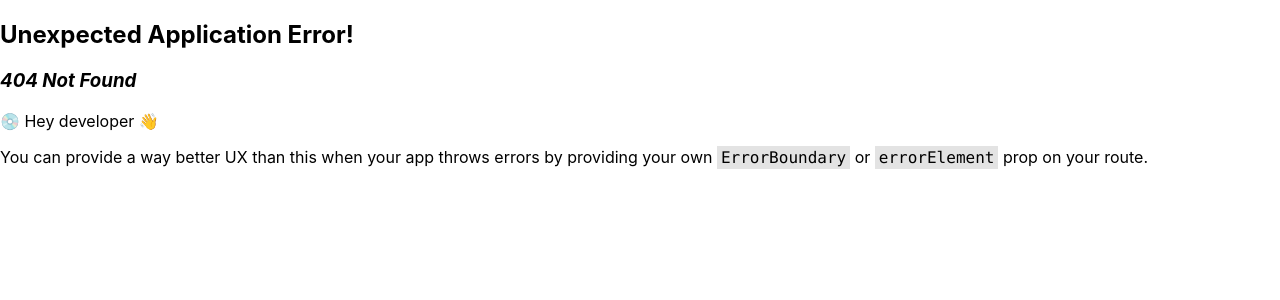
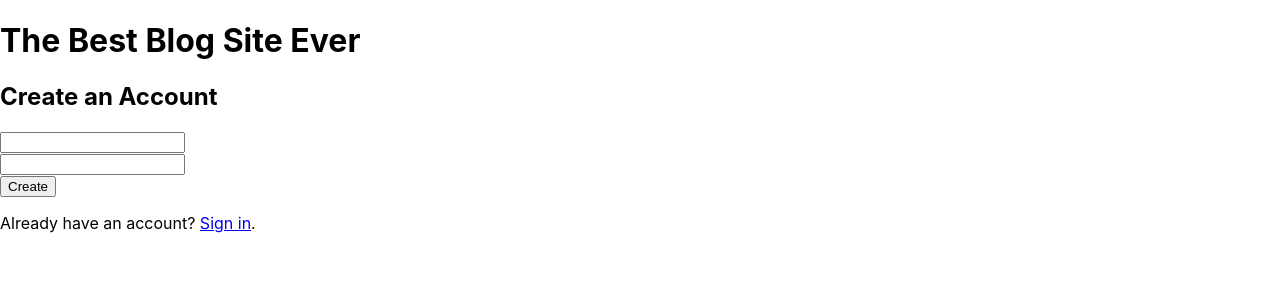
Before and after one commit to PatrickNausha/blog-site-react-exercise, a React (Create React App) app: page /register in a window 1280 px wide. Before the commit this address had no page. Shown: the top 300 px of the page. Built offline with nearby package versions, Linux system fonts and the light colour scheme.

Commit message:
Add sign in and register pages.

```diff
--- /dev/null
+++ b/src/Register.jsx
@@ -0,0 +1,21 @@
+import { Link } from "react-router-dom";
+
+export function Register() {
+  return (
+    <div>
+      <h2>Create an Account</h2>
+      <form>
+        <div>
+          <input type="email" />
+        </div>
+        <div>
+          <input type="password" />
+        </div>
+        <button>Create</button>
+        <p>
+          Already have an account? <Link to={"/sign-in"}>Sign in</Link>.
+        </p>
+      </form>
+    </div>
+  );
+}
--- /dev/null
+++ b/src/SignIn.jsx
@@ -0,0 +1,21 @@
+import { Link } from "react-router-dom";
+
+export function SignIn() {
+  return (
+    <div>
+      <h2>Sign In</h2>
+      <form>
+        <div>
+          <input type="email" />
+        </div>
+        <div>
+          <input type="password" />
+        </div>
+        <button>Sign in</button>
+        <p>
+          Don't have an account? <Link to={"/register"}>Create one</Link>.
+        </p>
+      </form>
+    </div>
+  );
+}
--- /dev/null
+++ b/src/authentication.js
@@ -0,0 +1,3 @@
+export function useAuthentication() {
+  return { isLoggedIn: true };
+}
--- a/src/index.js
+++ b/src/index.js
@@ -3,6 +3,8 @@ import ReactDOM from "react-dom/client";
 import "./index.css";
 import { Root, Index } from "./App";
 import { Post } from "./Post";
+import { SignIn } from "./SignIn";
+import { Register } from "./Register";
 import reportWebVitals from "./reportWebVitals";
 
 import {
@@ -17,6 +19,8 @@ const router = createBrowserRouter(
     <Route path="/" element={<Root />}>
       <Route index element={<Index />} />
       <Route path="posts/:postId" element={<Post />} />
+      <Route path="sign-in" element={<SignIn />} />
+      <Route path="register" element={<Register />} />
     </Route>
   )
 );
```
